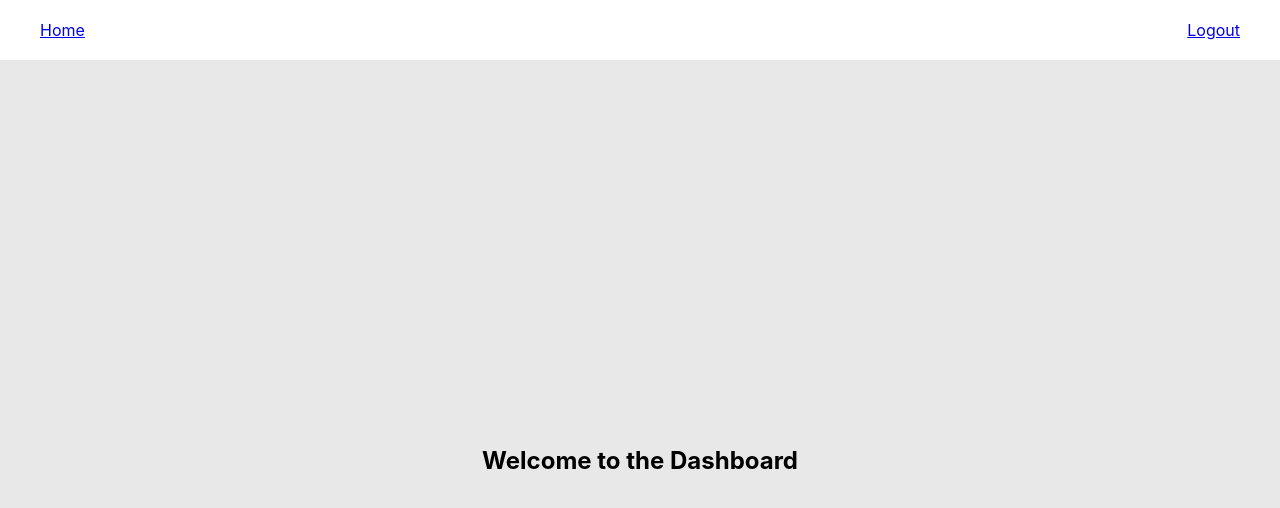
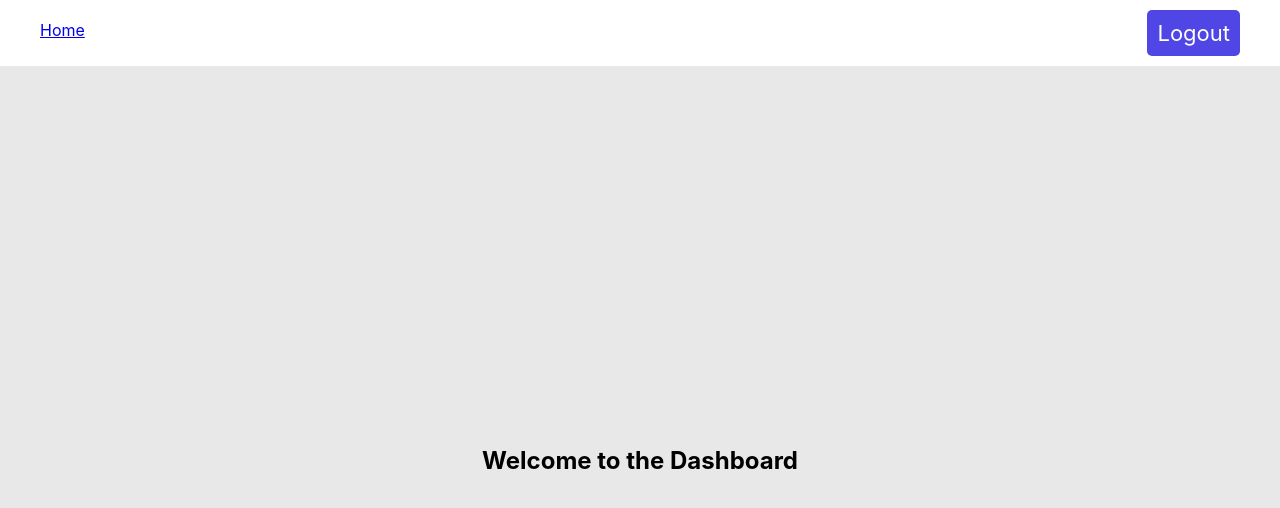
Before and after one commit to codehass/auth-app-front, a React (Create React App) app: page / in a window 1280 px wide. Shown: the top 508 px of the page. Built offline with nearby package versions, Linux system fonts and the light colour scheme; sample sign-in values are in the browser's storage.

Commit message:
Adjust styling

```diff
--- a/src/Components/Home.js
+++ b/src/Components/Home.js
@@ -26,7 +26,7 @@ const Home = () => {
             <Link to="/">Home</Link>
           </li>
           <li>
-            <Link to="/login" onClick={handleLogout}>
+            <Link to="/login" onClick={handleLogout} className="logout">
               Logout
             </Link>
           </li>
--- a/src/Components/Login.js
+++ b/src/Components/Login.js
@@ -42,7 +42,9 @@ const Login = () => {
     }
 
     if (!result) {
-      toast.warning(errorMessage);
+      toast.warning(errorMessage, {
+        position: toast.POSITION.TOP_CENTER,
+      });
     }
 
     return result;
```
